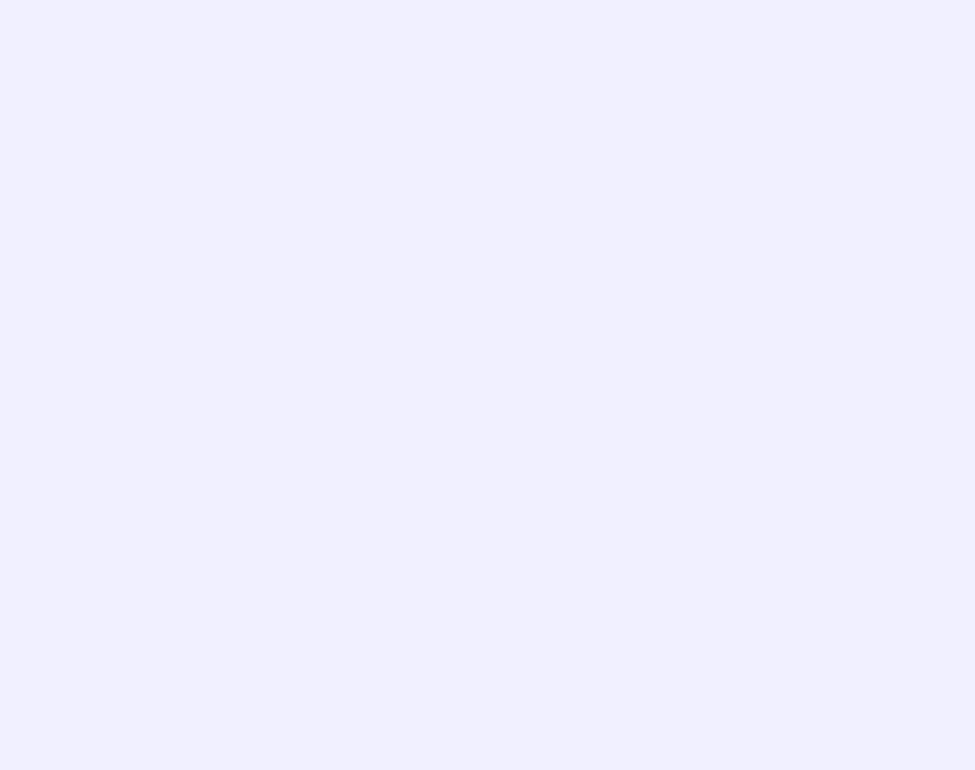
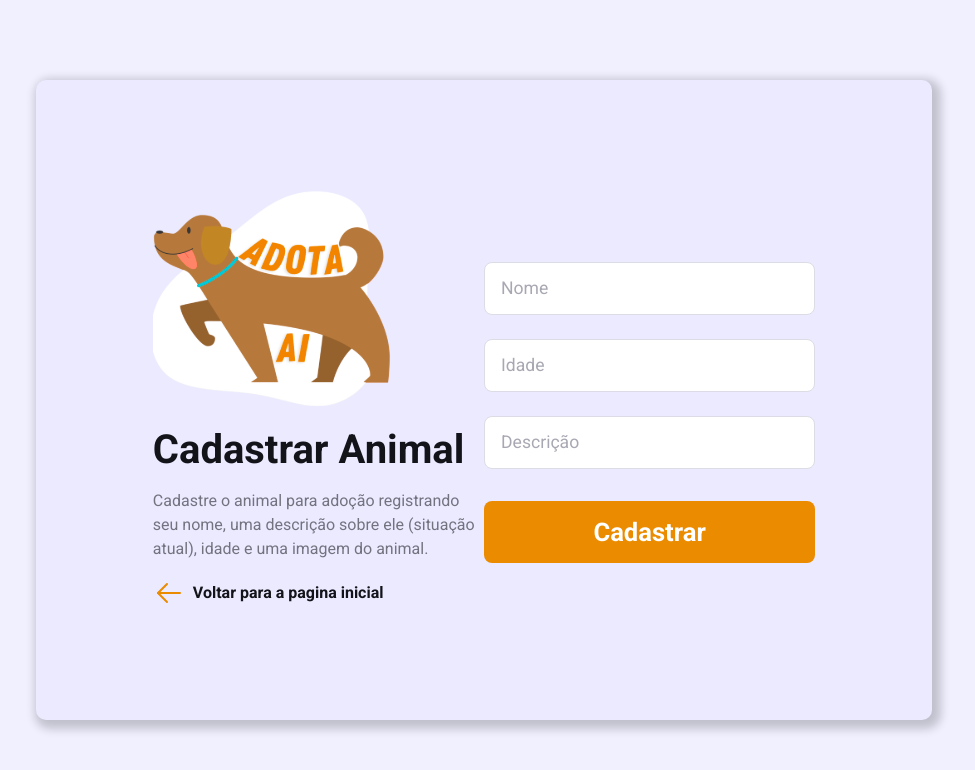
Before and after one commit to PUC-MINAS-POCOS-DE-CALDAS/ppc-cc-2023-2-tai2-noite-adota-ai, a React (Vite) app in the folder web/: page /cadastro-animal in a window 1280 px wide. Before the commit this address had no page. Shown: the top 770 px of the page, without its empty margins (156-1131 px from the left). Built offline with nearby package versions, Linux system fonts and the light colour scheme.

Commit message:
register pet page, styles and route

```diff
--- a/web/src/Router.tsx
+++ b/web/src/Router.tsx
@@ -3,6 +3,7 @@ import { Login } from './pages/Login'
 import { Register } from './pages/Register'
 import { Home } from './pages/Home'
 import { PetDetails } from './pages/PetDetails'
+import { PetRegister } from './pages/PetRegister'
 
 
 export function Router() {
@@ -12,6 +13,7 @@ export function Router() {
         <Route path="/cadastro" element={<Register />} />
         <Route path="/home" element={<Home />} />
         <Route path="/detalhes" element={<PetDetails />} />
+        <Route path="/cadastro-animal" element={<PetRegister />} />
     </Routes>
   )
 }
--- /dev/null
+++ b/web/src/pages/PetRegister/index.tsx
@@ -0,0 +1,28 @@
+import logo from '../../assets/logo.svg'
+import { ArrowLeftStyled, FormContainer, InfoContainer, RegisterContainer, TextContainer } from './style'
+
+export function PetRegister(){
+    return (
+        <RegisterContainer>
+            <InfoContainer>
+                <TextContainer>
+                    <img src={logo} />
+                    <h1>Cadastrar Animal</h1>
+                    <p className="text-info">Cadastre o animal para adoção registrando seu nome, uma descrição sobre ele (situação atual), idade e uma imagem do animal.</p>
+                    <a href="/" className="back-logon">
+                        <ArrowLeftStyled
+                            size={32}
+                        />
+                        <p>Voltar para a pagina inicial</p>
+                    </a>
+                </TextContainer>
+                <FormContainer>
+                    <input type="text" placeholder="Nome" />
+                    <input type="number" placeholder="Idade" />
+                    <input type="text" placeholder="Descrição" />
+                    <button type="submit">Cadastrar</button>
+                </FormContainer>
+            </InfoContainer>
+        </RegisterContainer>
+    )
+}
--- /dev/null
+++ b/web/src/pages/PetRegister/style.ts
@@ -0,0 +1,122 @@
+import { ArrowLeft } from 'phosphor-react'
+import styled from 'styled-components'
+
+export const RegisterContainer = styled.main`
+    display: flex;
+    align-items: center;
+    justify-content: center;
+
+    width: 100%;
+    height: 100vh;
+`
+
+export const InfoContainer = styled.section`
+    width: 70%;
+    height: 80vh;
+
+    background-color: ${(props) => props.theme.gray};
+    border-radius: 10px;
+    box-shadow: 4px 4px 10px 5px rgba(0,0,0,0.2);
+
+    display: flex;
+    align-items: center;
+    justify-content: center;
+
+    padding: 5rem;
+
+    @media (max-width: 1024px){
+        flex-direction: column;
+        width: 90%;
+        height: auto;
+
+        padding: 2rem;
+    }
+`
+
+export const TextContainer = styled.section`
+    max-width: 45%;
+
+    img {
+        width: 15rem;
+    }
+
+    h1 {
+        font-weight: medium;
+        color: ${(props) => props.theme['black-gray']};
+        font-size: 2.5rem;
+
+        margin-top: 1rem;
+    }
+
+    p.text-info {
+        margin-top: 1rem;
+        line-height: 24px;
+    }
+
+    .back-logon {
+        display: flex;
+        align-items: center;
+
+        margin-top: 1rem;
+
+        color: ${(props) => props.theme['black-gray']};
+        font-weight: bold;
+
+        p {
+            margin-left: .5rem;
+        }
+    }
+
+    @media (max-width: 1024px){
+        max-width: 90%;
+
+        img {
+            width: 10rem;
+        }
+    }
+`
+
+export const FormContainer = styled.form`
+    width: 45%;
+    display: flex;
+    flex-direction: column;
+
+
+
+    input {
+        margin-top: 1.5rem;
+        border: 1px solid ${(props) => props.theme['gray-200']};
+        padding: 1rem;
+        background: ${(props) => props.theme.white};
+        border-radius: 8px;
+
+        width: 100%;
+    }
+
+    input::placeholder {
+        font-size: 1.1rem;
+        color: ${(props) => props.theme['gray-400']};
+    }
+
+    button {
+        border: 0;
+        border-radius: 8px;
+        cursor: pointer;
+
+        margin-top: 2rem;
+        padding: 1rem;
+
+        background-color: ${(props) => props.theme.orange};
+        color: ${(props) => props.theme.white};
+        font-weight: bold;
+        font-size: 1.60rem;
+    }
+
+    @media (max-width: 1024px){
+        width: 80%;
+    }
+`
+
+export const ArrowLeftStyled = styled(ArrowLeft)`
+    color: ${(props) => props.theme.orange};
+`
```
